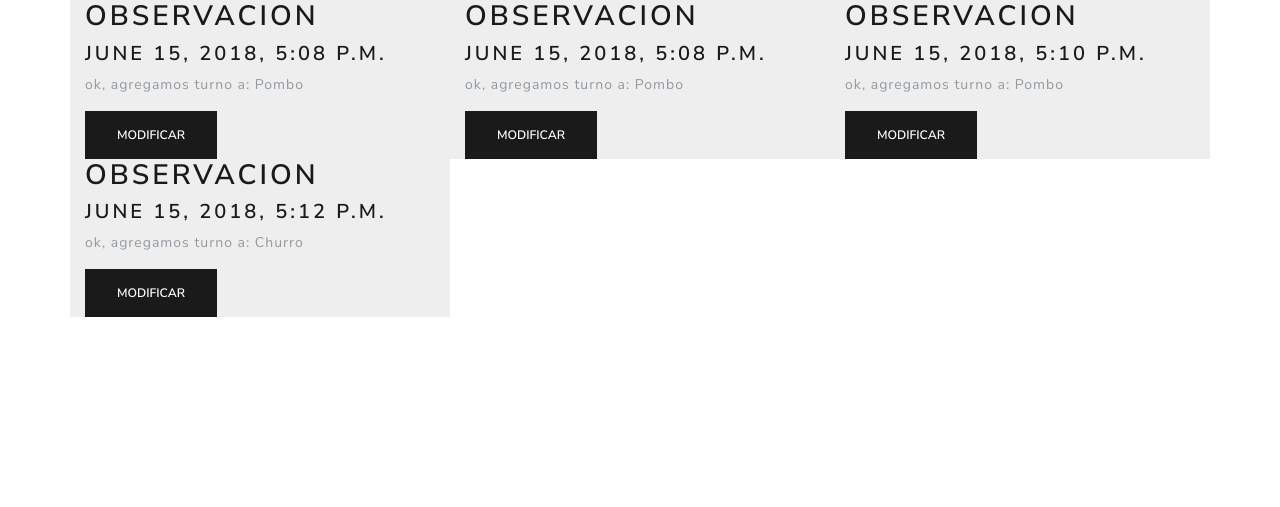
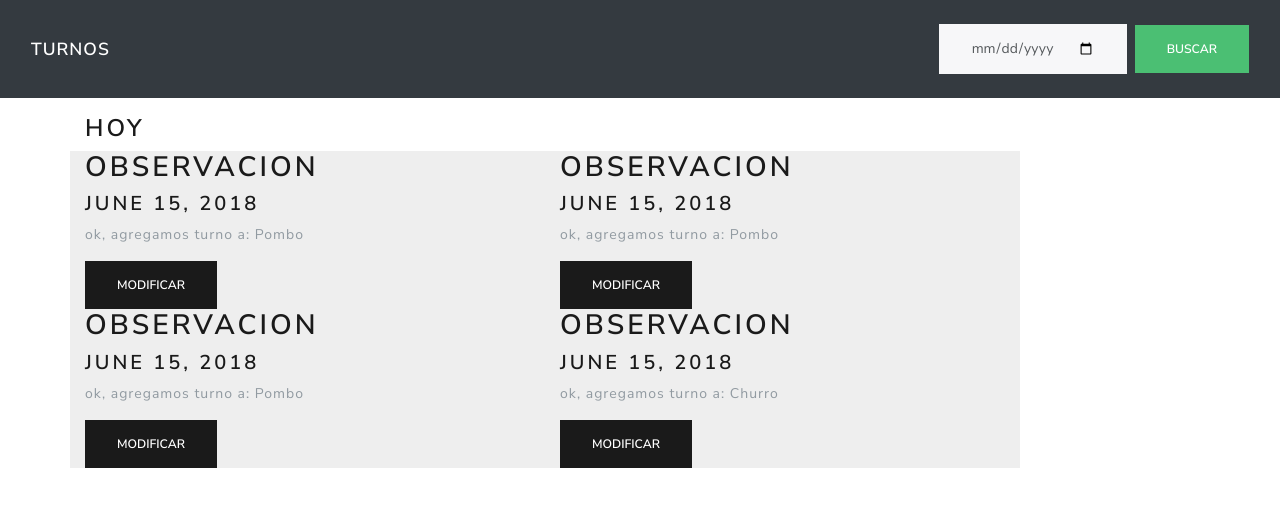
Before and after one commit to gastonestevez/luivete, a Django app: template templates/evet/turnos.html in a window 1280 px wide. Shown: the top 507 px of the page. Run offline with Django 3.2, Linux system fonts and the light colour scheme; the template is opened without the code that fills it: values that come from a table or form of the project are taken from there, others are empty; data comes from the database, SQL or seed files in the repository; parts of the project's set-up code (start-up, migrations or seed data) failed here and were passed over; some libraries are stand-ins or nearby versions.

Commit message:
Add files via upload
actualizacion de html

```diff
--- a/templates/evet/_calendar_entry.html
+++ b/templates/evet/_calendar_entry.html
@@ -1,8 +1,12 @@
- <div class="calendar_entry col-lg-4">
+
+<div class="calendar_entry col-lg-5    ">
             <h2>{{turno.razon}}</h2>
-            <h4>{{turno.fecha}}</h4>
+            <h4>{{turno.fecha.date}}</h4>
             <p>
                 {{turno.nota}}
             </p>
-            <button onclick="window.open='{% url 'modificar' pk=turno.pk %}'" class="btn btn-primary">Modificar</button>
+            <button onClick="window.open('{% url 'modificar' pk=turno.pk %}',width=300,height=300)" class="btn btn-primary">Modificar</button>
+
  </div>
+
+<!-- "window.open=('{% url 'modificar' pk=turno.pk %}','Modificar turno')" -->
--- a/templates/evet/base.html
+++ b/templates/evet/base.html
@@ -6,7 +6,9 @@
         {% load static %}
     <link rel="stylesheet" href="{% static 'css/bootstrap.css' %}" />
     <link rel="stylesheet" href="{% static 'css/style.css' %}" />
-
+    <link rel="stylesheet" href="//ajax.googleapis.com/ajax/libs/jqueryui/1.11.1/themes/smoothness/jquery-ui.css">
+    <script src="//ajax.googleapis.com/ajax/libs/jquery/1.11.1/jquery.min.js"></script>
+    <script src="//ajax.googleapis.com/ajax/libs/jqueryui/1.11.1/jquery-ui.min.js"></script>
 </head>
 <body>
 
--- a/templates/evet/turnos.html
+++ b/templates/evet/turnos.html
@@ -1,12 +1,30 @@
 {% extends 'evet/base.html' %}
 {% block content %}
+<nav class="navbar navbar-expand-sm bg-dark navbar-dark">
+  <div class="container-fluid">
+    <div class="navbar-header">
+      <a class="navbar-brand" href="#">Turnos</a>
+    </div>
 
+    <form class="form-inline">
+        <div class="form-group">
+            <input type="date" class="form-control mr-sm-2" name="searchdate">
+        </div>
+            <button type="submit" class="btn btn-success">Buscar</button>
+    </form>
+  </div>
+</nav>
 <div class="container">
+    <p>
+    <h3>Hoy</h3>
     <div class="row">
         {% for turno in turnos %}
             {% include 'evet/_calendar_entry.html' %}
         {% endfor %}
     </div>
+    </p>
 </div>
 
+
+
 {% endblock %}
```
